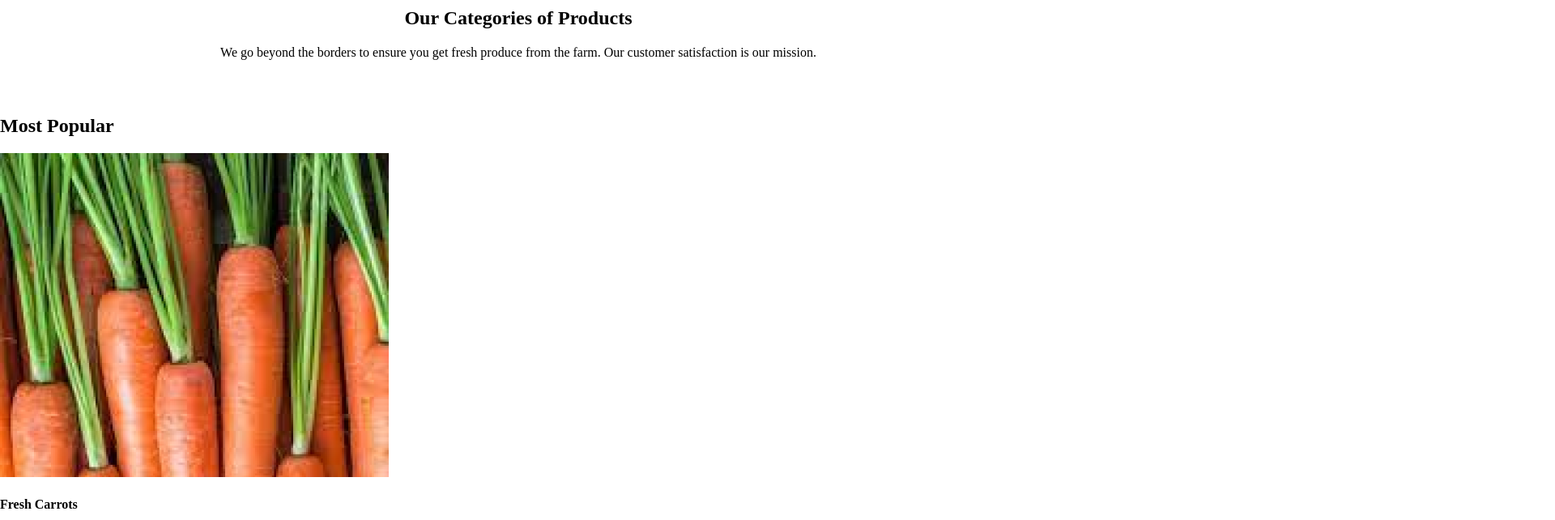
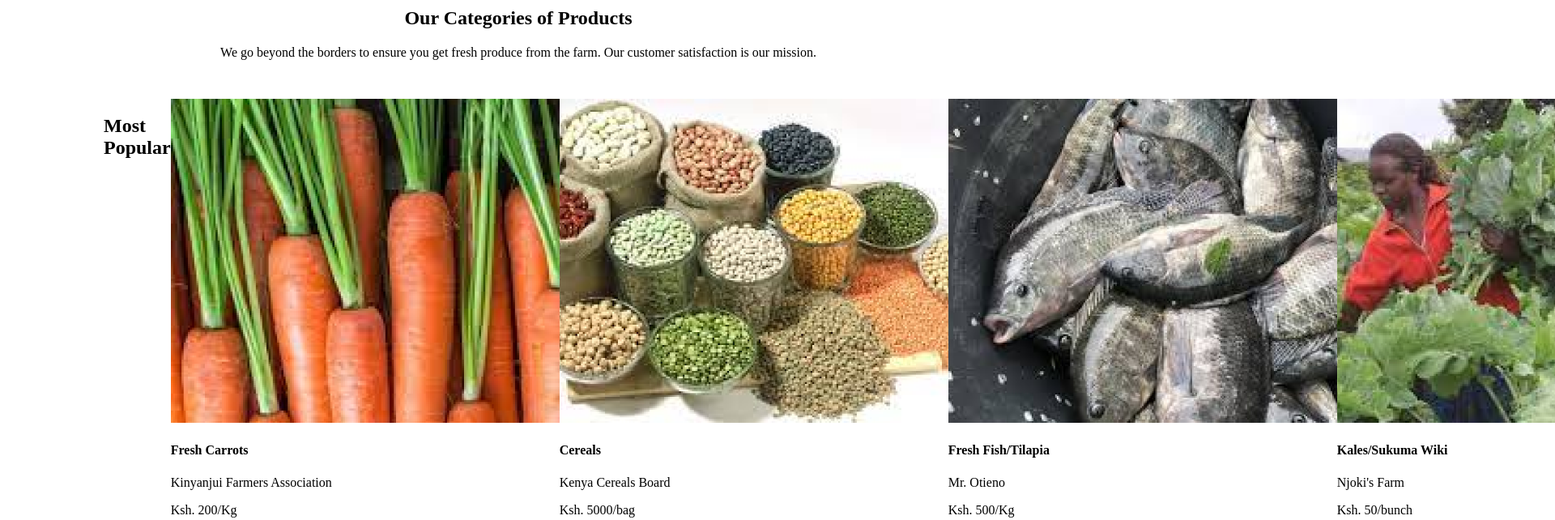
Before and after one commit to Cerakaris/Agriplus-website, a plain HTML site: page index.html in a window 1280 px wide. Shown: the part 1800-2442 px from the top of the page at 81% size, 1920 px wide, since content can reach past the window. Drawn offline with Linux system fonts and the light colour scheme.

```diff
--- a/assets/css/style.css
+++ b/assets/css/style.css
@@ -92,7 +92,7 @@
     text-align: center;
     padding: 0 15em 2em 15em;
 }
-/* .popular{
+.popular{
     display: flex;
     justify-content: space-around;
     padding: 0 0 7em 8em;
@@ -130,7 +130,7 @@
     border-bottom: 2px solid grey;
     box-shadow: 1px 3px 8px grey;
 }
-.comments{
+/* .comments{
     display: flex;
     justify-content: space-around;
 }
@@ -147,4 +147,4 @@
 #rebecca, #john, #lavington{
     width: 10%;
     height: auto;
-} */
+}  */
```
